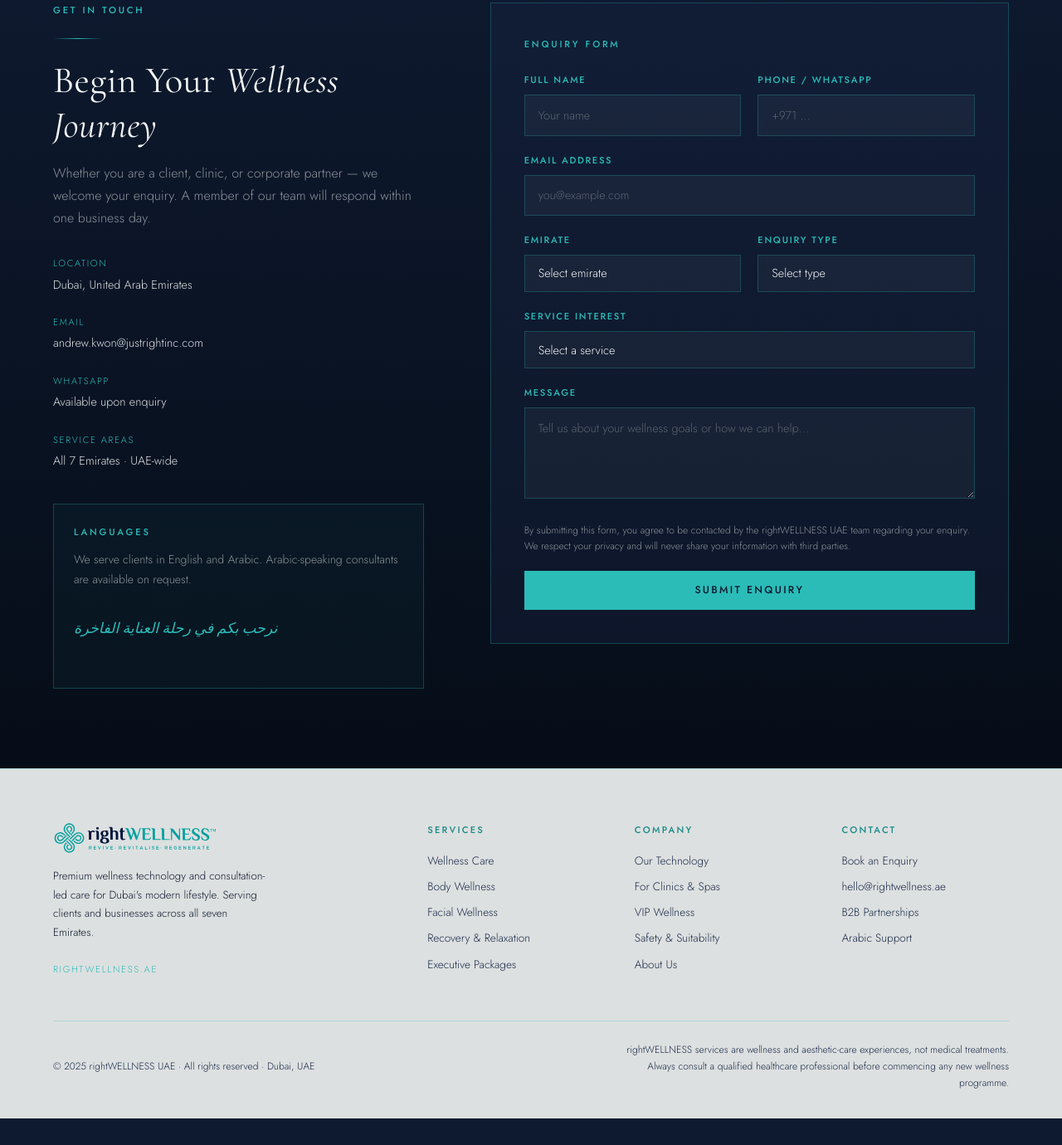
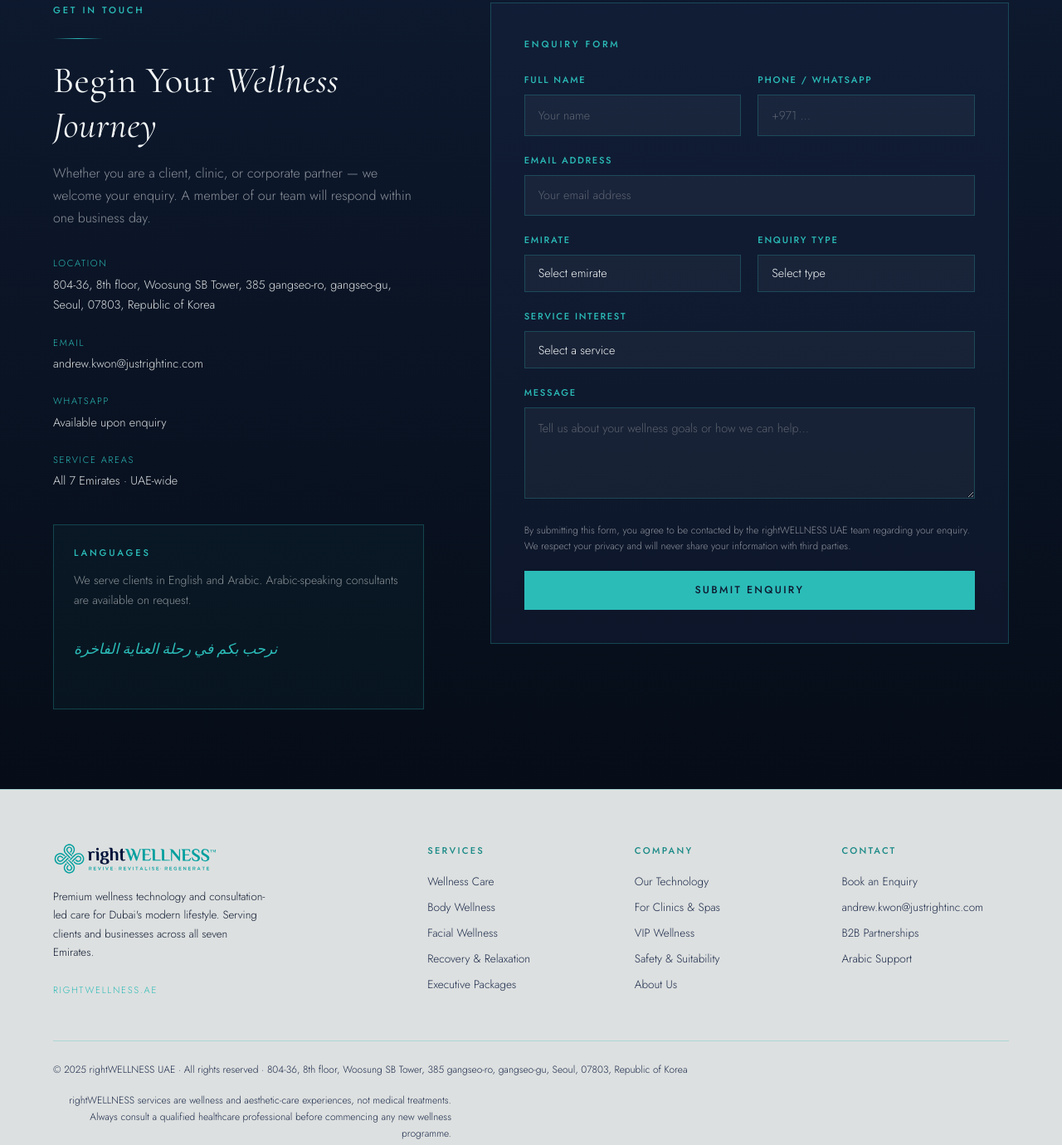
Before and after one commit to kishanjustright-afk/rightwellnessae, a plain HTML site: page index.html in a window 1280 px wide. Shown: the part 8228-9608 px from the top of the page at 83% size. Before the commit the page ends 9576 px from the top, so only its background shows below. Drawn offline with nearby package versions, Linux system fonts and the light colour scheme.

Commit message:
Use single contact email and replace Dubai location with Korea address

```diff
--- a/index.html
+++ b/index.html
@@ -988,7 +988,7 @@ Our technology is used to support wellness, comfort, skin vitality, relaxation,
         <div class="contact-detail">
           <div>
             <div class="contact-detail-label">Location</div>
-            <div class="contact-detail-val">Dubai, United Arab Emirates</div>
+            <div class="contact-detail-val">804-36, 8th floor, Woosung SB Tower, 385 gangseo-ro, gangseo-gu, Seoul, 07803, Republic of Korea</div>
           </div>
         </div>
         <div class="contact-detail">
@@ -1033,7 +1033,7 @@ Our technology is used to support wellness, comfort, skin vitality, relaxation,
             </div>
             <div class="form-group">
               <label for="email">Email Address</label>
-              <input type="email" id="email" placeholder="you@example.com">
+              <input type="email" id="email" placeholder="Your email address">
             </div>
             <div class="form-row">
               <div class="form-group">
@@ -1117,13 +1117,13 @@ Our technology is used to support wellness, comfort, skin vitality, relaxation,
       <div class="footer-col">
         <h5>Contact</h5>
         <a href="#contact">Book an Enquiry</a>
-        <a href="mailto:hello@rightwellness.ae">hello@rightwellness.ae</a>
+        <a href="mailto:andrew.kwon@justrightinc.com">andrew.kwon@justrightinc.com</a>
         <a href="#partners">B2B Partnerships</a>
         <a href="#contact">Arabic Support</a>
       </div>
     </div>
     <div class="footer-bottom">
-      <p>© 2025 rightWELLNESS UAE · All rights reserved · Dubai, UAE</p>
+      <p>© 2025 rightWELLNESS UAE · All rights reserved · 804-36, 8th floor, Woosung SB Tower, 385 gangseo-ro, gangseo-gu, Seoul, 07803, Republic of Korea</p>
       <p style="text-align:right; max-width:480px;">rightWELLNESS services are wellness and aesthetic-care experiences, not medical treatments. Always consult a qualified healthcare professional before commencing any new wellness programme.</p>
     </div>
   </div>
```
